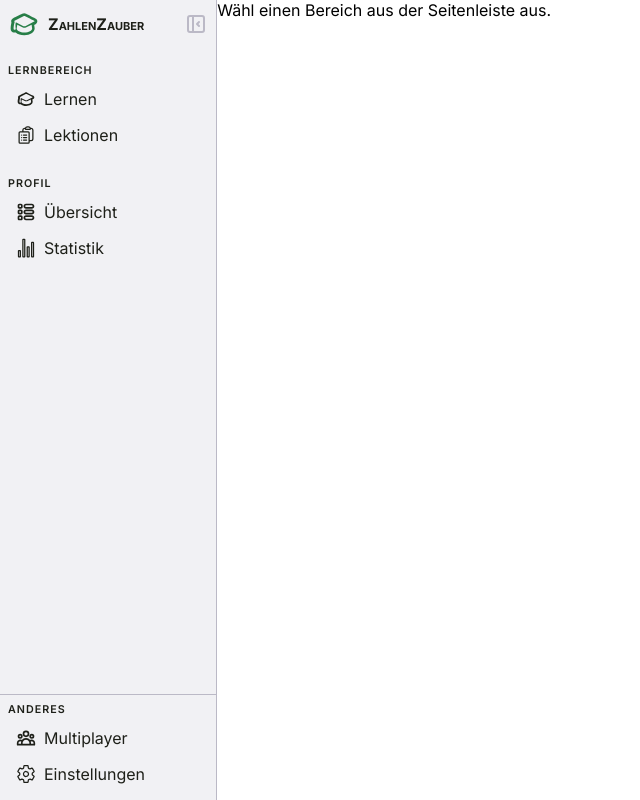
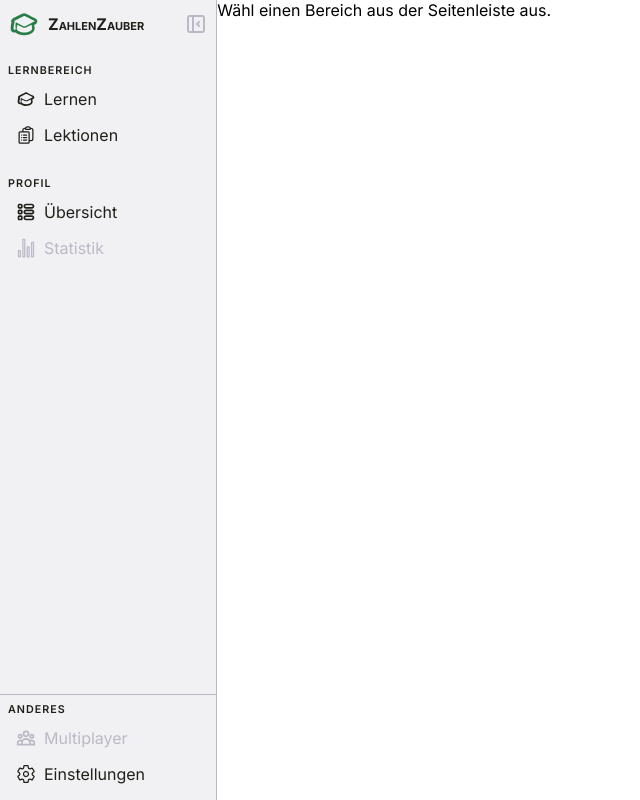
Before and after one commit to erikrei/ZahlenZauber, a React (Vite) app in the folder client/: page /dashboard in a window 1280 px wide. Shown: the whole page, without its empty margins (0-640 px from the left). Built offline with nearby package versions, Linux system fonts and the light colour scheme.

Commit message:
Kategorien nicht anklickbar, wenn deaktiviert - Kategorien enthalten `disabled` Eigenschaft, die angibt ob Kategorie deaktiviert ist

```diff
--- a/client/src/Dashboard/DashboardSidebar/DashboardSidebar.css
+++ b/client/src/Dashboard/DashboardSidebar/DashboardSidebar.css
@@ -81,7 +81,7 @@ aside {
             display: flex;
             flex-direction: column;
 
-            > a {
+            > .sidebar-category {
                 display: flex;
                 align-items: center;
                 gap: var(--main-gap);
@@ -102,6 +102,14 @@ aside {
                 > svg {
                     width: var(--section-link-icon-size);
                     height: var(--section-link-icon-size);
+                }
+
+                &.disabled {
+                    color: var(--accent-color-75);
+
+                    &:hover {
+                        cursor: not-allowed;
+                    }
                 }
             }
         }
--- a/client/src/Dashboard/DashboardSidebar/SidebarCategories.tsx
+++ b/client/src/Dashboard/DashboardSidebar/SidebarCategories.tsx
@@ -1,6 +1,5 @@
-import { NavLink } from "react-router";
-
 import { DashboardSidebarCategory } from "../../data/dashboard.data";
+import SidebarCategory from "./SidebarCategory";
 
 type SidebarSectionProps = {
   categories: DashboardSidebarCategory[];
@@ -9,15 +8,15 @@ type SidebarSectionProps = {
 export default function SectionCategories({ categories }: SidebarSectionProps) {
   return (
     <div className="categories-container">
-      {categories.map(
-        (category) =>
-          !category.disabled && (
-            <NavLink key={category.category} to={category.urlPath}>
-              {category.iconElement}
-              <p>{category.category}</p>
-            </NavLink>
-          )
-      )}
+      {categories.map((_category) => (
+        <SidebarCategory
+          key={_category.category}
+          name={_category.category}
+          iconElement={_category.iconElement}
+          isDisabled={_category.disabled}
+          urlPath={_category.urlPath}
+        />
+      ))}
     </div>
   );
 }
--- /dev/null
+++ b/client/src/Dashboard/DashboardSidebar/SidebarCategory.tsx
@@ -0,0 +1,26 @@
+import { JSX } from "react";
+import { NavLink } from "react-router";
+
+type SidebarCategoryProps = {
+  name: string;
+  isDisabled: boolean;
+  iconElement: JSX.Element;
+  urlPath: string;
+};
+
+export default function SidebarCategory({ name, isDisabled, iconElement, urlPath }: SidebarCategoryProps) {
+  if (isDisabled)
+    return (
+      <p className="sidebar-category disabled">
+        {iconElement}
+        {name}
+      </p>
+    );
+
+  return (
+    <NavLink to={urlPath} className="sidebar-category">
+      {iconElement}
+      {name}
+    </NavLink>
+  );
+}
--- a/client/src/data/dashboard.data.tsx
+++ b/client/src/data/dashboard.data.tsx
@@ -53,7 +53,7 @@ export const dashboardSectionData: DashboardSidebarSection[] = [
         category: "Statistik",
         urlPath: "statistik",
         iconElement: <IoStatsChartOutline />,
-        disabled: false,
+        disabled: true,
       },
     ],
   },
@@ -64,7 +64,7 @@ export const dashboardSectionData: DashboardSidebarSection[] = [
         category: "Multiplayer",
         urlPath: "multiplayer",
         iconElement: <HiOutlineUserGroup />,
-        disabled: false,
+        disabled: true,
       },
       {
         category: "Einstellungen",
```
